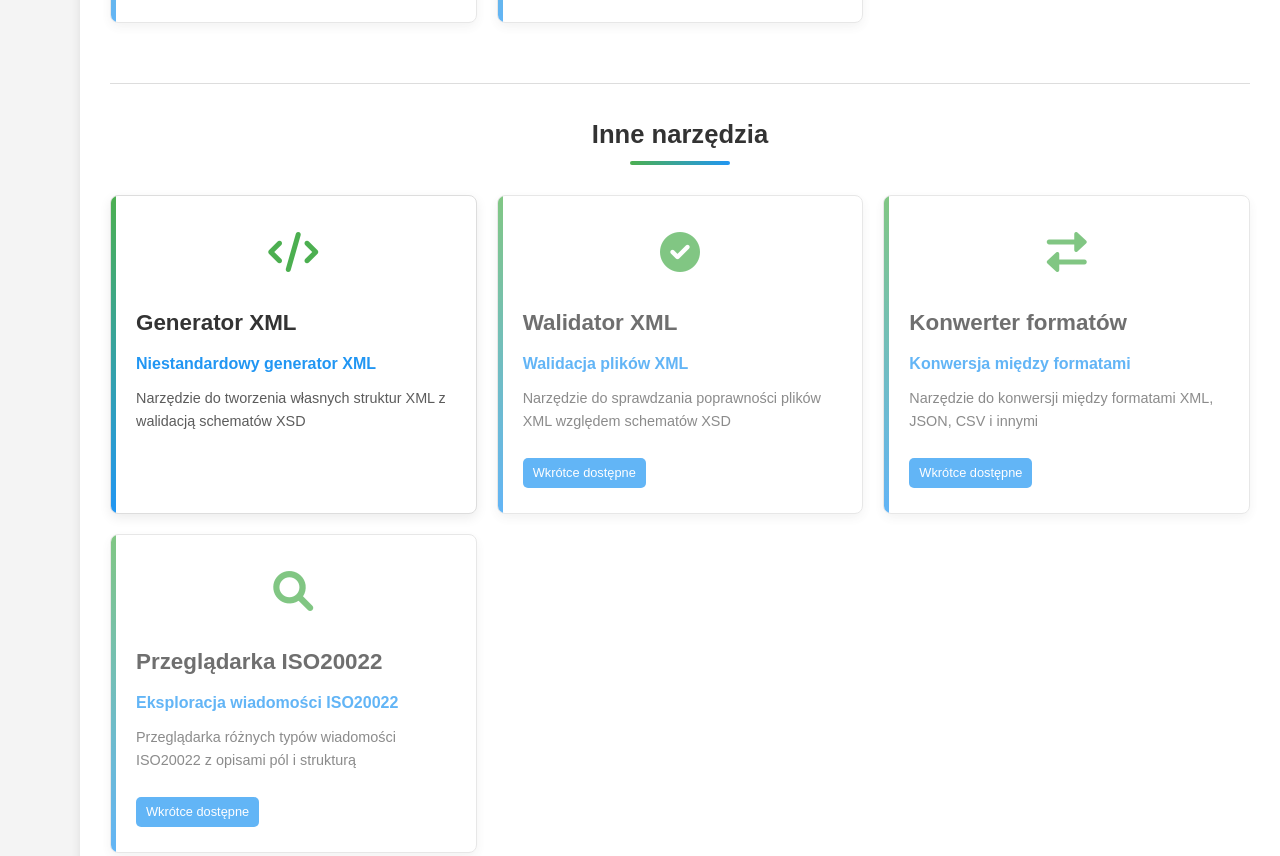
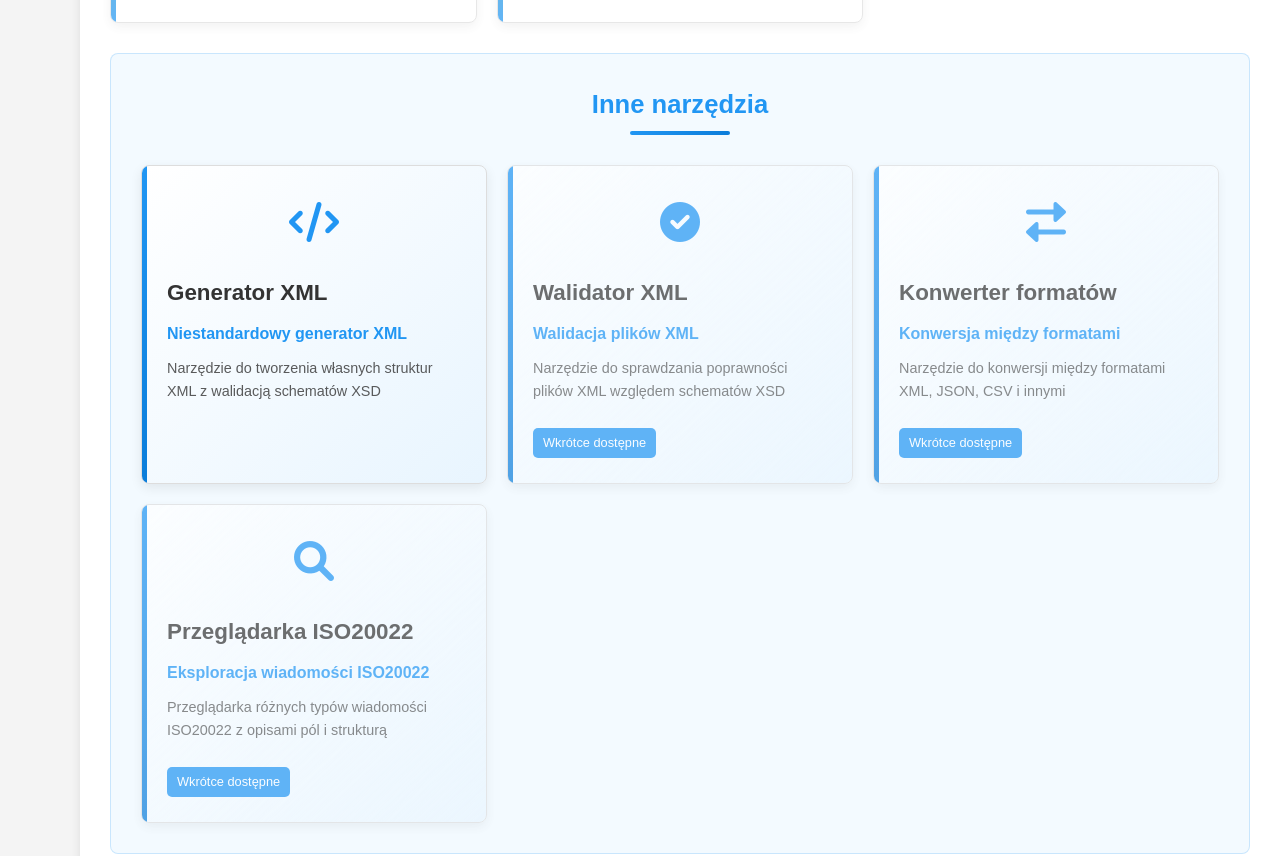
Before and after one commit to WojMam/pacs, a plain HTML site: page index.html in a window 1280 px wide. Shown: the part 1071-1927 px from the top of the page. Drawn offline with Linux system fonts and the light colour scheme.

Commit message:
Update styling for 'Other tools' section to differentiate from generator tools

```diff
--- a/index.html
+++ b/index.html
@@ -109,6 +109,7 @@
             </div>
         </div>
 
+        <div class="other-tools-container">
             <h2 class="section-title section-title-other">Inne narzędzia</h2>
 
             <div class="tiles-container">
@@ -160,9 +161,11 @@
                     <div class="tile-content">
                         <h3>Przeglądarka ISO20022</h3>
                         <p class="tile-description">Eksploracja wiadomości ISO20022</p>
-                    <div class="tile-detail">Przeglądarka różnych typów wiadomości ISO20022 z opisami pól i strukturą
+                        <div class="tile-detail">Przeglądarka różnych typów wiadomości ISO20022 z opisami pól i
+                            strukturą
                         </div>
                         <div class="coming-soon">Wkrótce dostępne</div>
+                    </div>
                 </div>
             </div>
         </div>
--- a/main.css
+++ b/main.css
@@ -40,6 +40,59 @@
 		var(--secondary-color)
 	);
 	border-radius: 3px 0 0 3px;
+}
+
+/* Other tools specific styles */
+.other-tools-container {
+	background-color: rgba(var(--secondary-color-rgb), 0.05);
+	padding: 30px;
+	border-radius: 8px;
+	margin-top: 30px;
+	border: 1px solid rgba(var(--secondary-color-rgb), 0.2);
+}
+
+.other-tools-container .section-title-other {
+	color: var(--secondary-color);
+	margin-top: 0;
+	padding-top: 0;
+	border-top: none;
+}
+
+.other-tools-container .section-title-other::after {
+	background: linear-gradient(
+		to right,
+		var(--secondary-color),
+		var(--secondary-hover)
+	);
+}
+
+.other-tools-container .tile {
+	background: linear-gradient(
+		to bottom right,
+		var(--container-bg),
+		rgba(var(--secondary-color-rgb), 0.05)
+	);
+}
+
+.other-tools-container .tile::before {
+	background: linear-gradient(
+		to bottom,
+		var(--secondary-color),
+		var(--secondary-hover)
+	);
+}
+
+.other-tools-container .tile:hover {
+	border-color: var(--secondary-color);
+	box-shadow: 0 8px 18px rgba(var(--secondary-color-rgb), 0.2);
+}
+
+.other-tools-container .tile-icon {
+	color: var(--secondary-color);
+}
+
+.other-tools-container .tile-description {
+	color: var(--secondary-color);
 }
 
 .tile-icon {
@@ -135,6 +188,17 @@
 	border-top: 1px solid var(--border-color);
 }
 
+/* Add RGB variables for gradient and opacity */
+:root {
+	--primary-color-rgb: 76, 175, 80;
+	--secondary-color-rgb: 33, 150, 243;
+}
+
+html.dark-mode {
+	--primary-color-rgb: 91, 193, 94;
+	--secondary-color-rgb: 58, 160, 243;
+}
+
 /* Responsive adjustments */
 @media (max-width: 768px) {
 	.tiles-container {
@@ -151,4 +215,8 @@
 	.theme-toggle-container .toggle-btn {
 		width: 80%;
 	}
+
+	.other-tools-container {
+		padding: 20px;
+	}
 }
```
Lines whose indentation alone changed are shown as unchanged.
